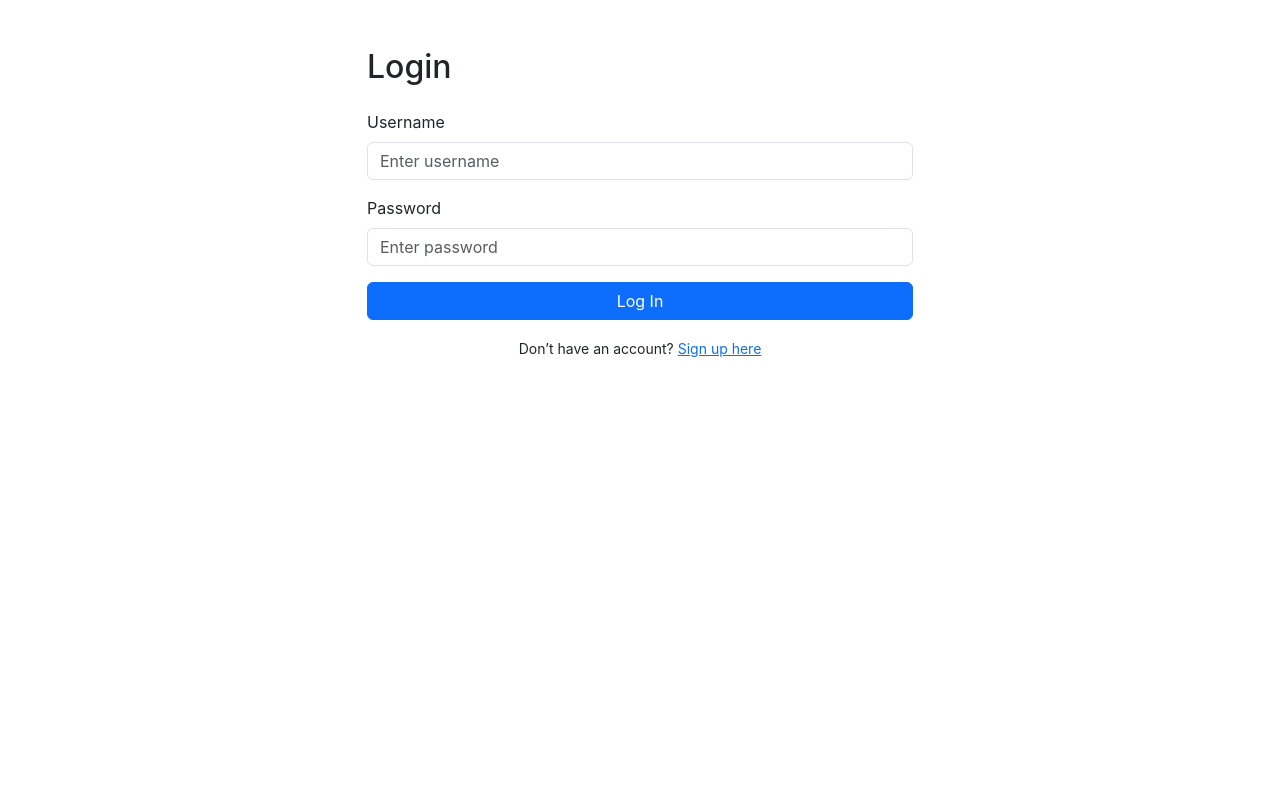
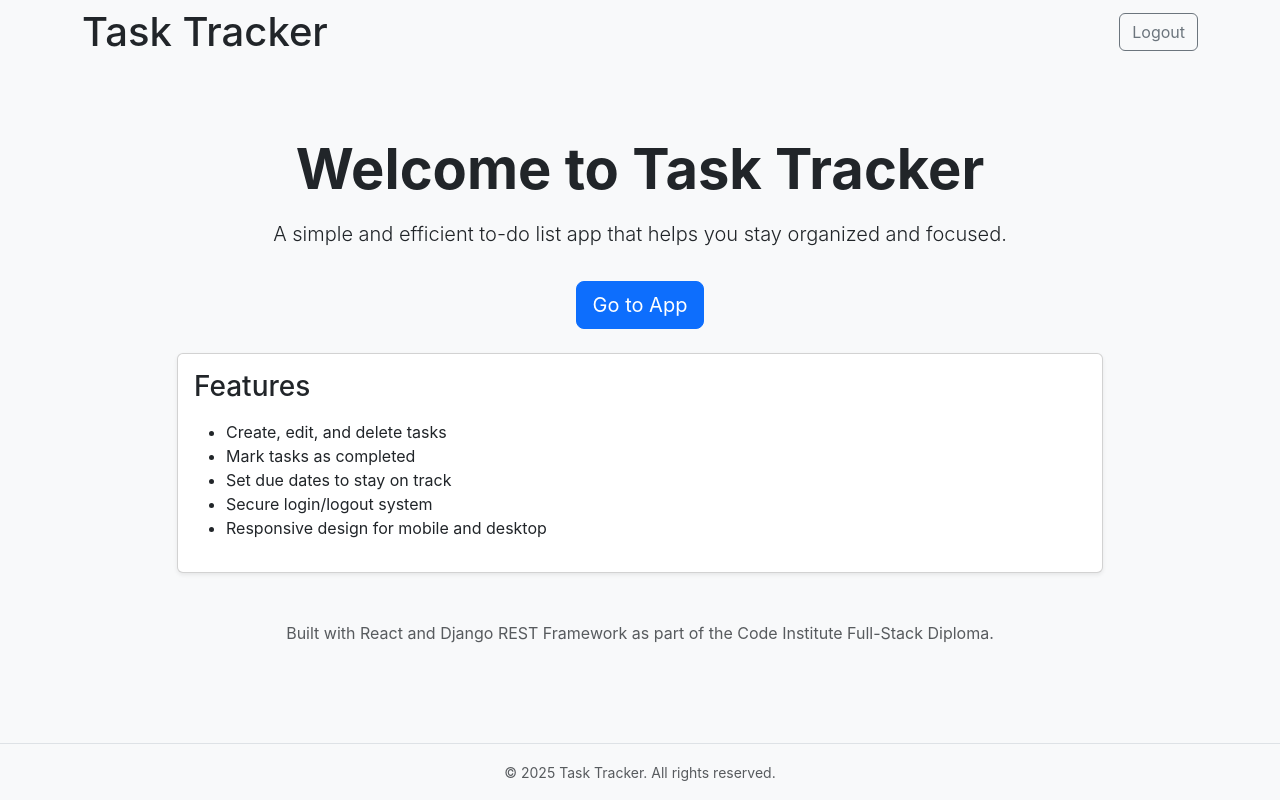
Before and after one commit to itjosephk2/task-tracker-react, a React (Create React App) app: page / in a window 1280 px wide. Before the commit this address led to /login. Built offline with nearby package versions, Linux system fonts and the light colour scheme.

Commit message:
fix: ESLINT fix

```diff
--- a/src/App.js
+++ b/src/App.js
@@ -1,6 +1,7 @@
 // src/App.js
 import React from 'react';
-import { BrowserRouter as Router, Routes, Route, Navigate } from 'react-router-dom';
+import { BrowserRouter as Router, Routes, Route } from 'react-router-dom';
+import LandingPage from './pages/LandingPage'
 import LoginForm from './pages/auth/LoginForm';
 import SignupForm from './pages/auth/SignupForm';
 import Home from './pages/Home';
@@ -15,7 +16,7 @@ function App() {
   return (
     <Router>
       <Routes>
-        <Route path="/" element={<Navigate to="/login" />} />
+        <Route path="/" element={<LandingPage />} />
         <Route path="/login" element={<LoginForm />} />
         <Route path="/signup" element={<SignupForm />} />
         <Route
--- /dev/null
+++ b/src/pages/LandingPage.jsx
@@ -0,0 +1,58 @@
+import React from 'react';
+import { Container, Button, Row, Col, Card } from 'react-bootstrap';
+import { useNavigate } from 'react-router-dom';
+import NavBar from '../components/Navbar';
+import Footer from '../components/Footer';
+
+const LandingPage = () => {
+  const navigate = useNavigate();
+
+  return (
+    <div className="d-flex flex-column min-vh-100 bg-light text-dark">
+      <NavBar />
+      <main className="flex-fill">
+        <Container className="py-5">
+          <Row className="justify-content-center text-center mb-4">
+            <Col md={8}>
+              <h1 className="display-4 fw-bold">Welcome to Task Tracker</h1>
+              <p className="lead mt-3">
+                A simple and efficient to-do list app that helps you stay organized and focused.
+              </p>
+              <Button variant="primary" size="lg" className="mt-3" onClick={() => navigate('/home')}>
+                Go to App
+              </Button>
+            </Col>
+          </Row>
+
+          <Row className="justify-content-center">
+            <Col md={10}>
+              <Card className="shadow-sm">
+                <Card.Body>
+                  <h3 className="mb-3">Features</h3>
+                  <ul className="text-start">
+                    <li>Create, edit, and delete tasks</li>
+                    <li>Mark tasks as completed</li>
+                    <li>Set due dates to stay on track</li>
+                    <li>Secure login/logout system</li>
+                    <li>Responsive design for mobile and desktop</li>
+                  </ul>
+                </Card.Body>
+              </Card>
+            </Col>
+          </Row>
+
+          <Row className="mt-5 text-center">
+            <Col>
+              <p className="text-muted">
+                Built with React and Django REST Framework as part of the Code Institute Full-Stack Diploma.
+              </p>
+            </Col>
+          </Row>
+        </Container>
+      </main>
+      <Footer />
+    </div>
+  );
+};
+
+export default LandingPage;
```
